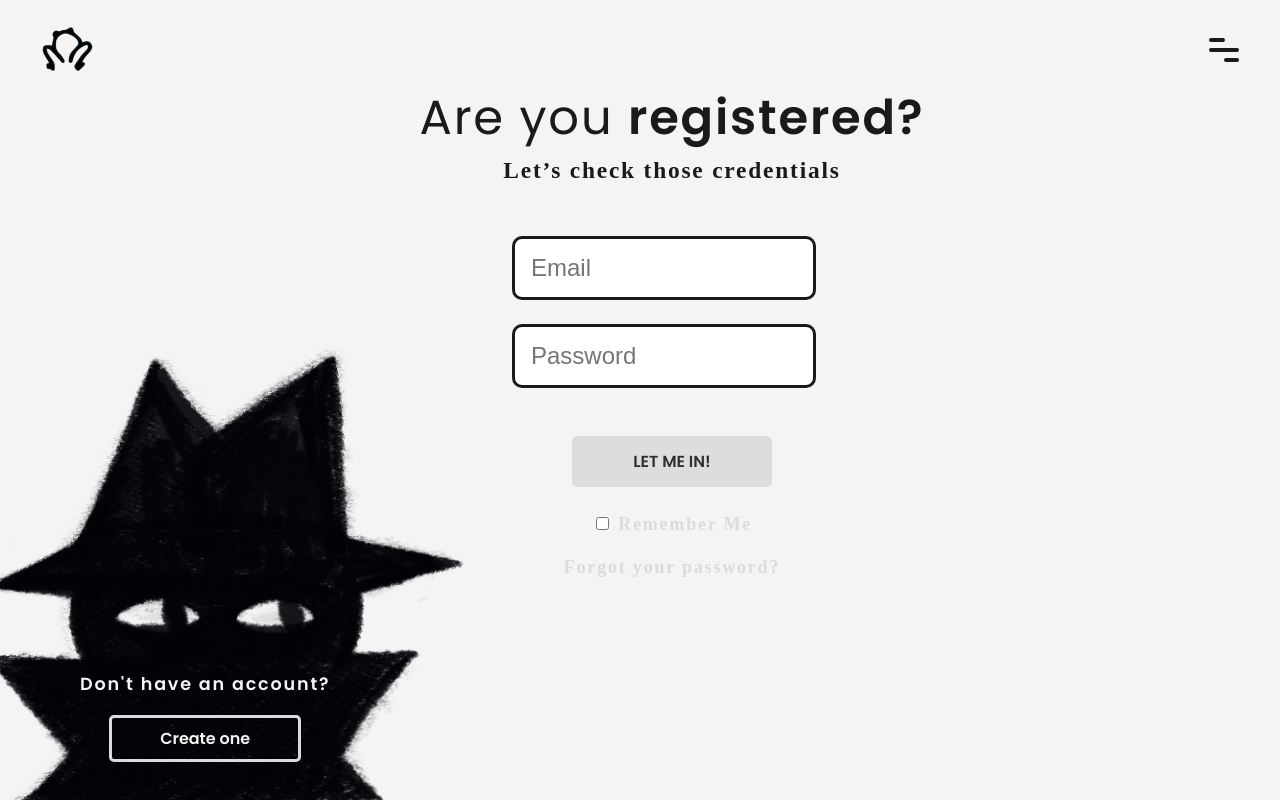
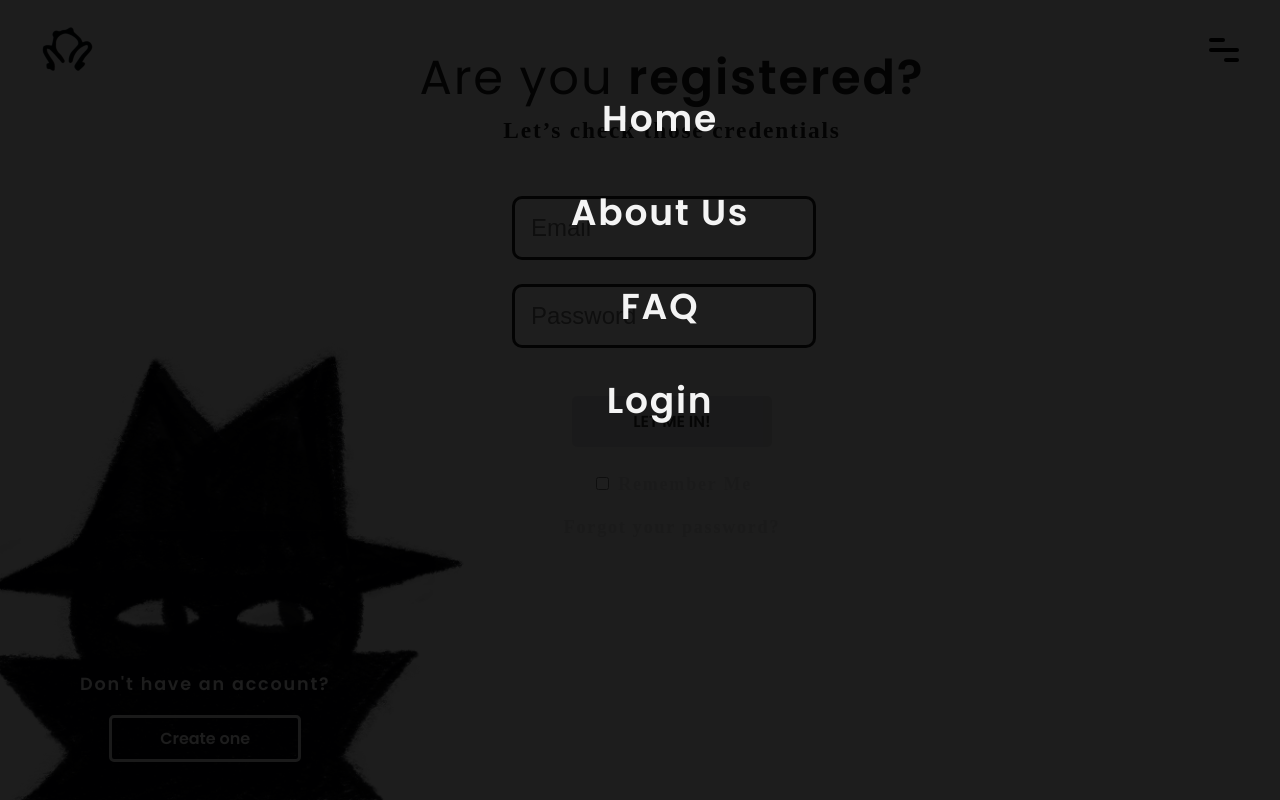
Before and after one commit to BraianPerez97/CoquiArts, a React (Create React App) app in the folder coqui-arts/: page /login in a window 1280 px wide. Both pictures are taken after a click on the button 1240 px from the left and 72 px from the top of the page. Built offline with nearby package versions, Linux system fonts and the light colour scheme; a web font is replaced by a local one.

Commit message:
updating lastest -v . Fix menu to close on click, fix button on hdiw to nav to categories section

```diff
--- a/coqui-arts/src/burger.js
+++ /dev/null
@@ -1,6 +0,0 @@
-var burgerMenu = document.getElementById('burger-menu');
-var overlay = document.getElementById('menu');
-burgerMenu.addEventListener('click',function(){
-  this.classList.toggle("close");
-  overlay.classList.toggle("overlay");
-});
--- a/coqui-arts/src/components/Categories.js
+++ b/coqui-arts/src/components/Categories.js
@@ -66,7 +66,7 @@ const Categories = () => {
   }
 
   return (
-    <section className="home-categories app">
+    <section className="home-categories app" id="Cat">
       <ul className="categories-list hs full">
         {categories.map((category) => (
           <li className="item" onClick={()=> categorySelected(category.name)}>
--- a/coqui-arts/src/components/HDIW.js
+++ b/coqui-arts/src/components/HDIW.js
@@ -49,7 +49,7 @@ const HDIW = () => {
       </div>
       <div id="browse">
         <btn type="button" id="browse">
-          <span className="button-2">Browse talent</span>
+          <a href="#Cat"><span className="button-2">Browse talent</span></a>
         </btn>
       </div>
     </section>
--- a/coqui-arts/src/components/Nav.js
+++ b/coqui-arts/src/components/Nav.js
@@ -4,67 +4,38 @@ import Logo from "../logo_blk.png";
 import "../css/burger.css";
 
 const Nav = () => {
-  /* ======================
-        MENU OPTIONS
-  ========================*/
-  function toggleMenu() {
-    window.alert("hello");
-  }
 
-  const [menu] = useState([
-    {
-      name: "Home",
-      ref: "http://localhost:3000/",
-    },
-    {
-      name: "About us",
-      ref: "http://localhost:3000/about-us",
-    },
-    {
-      name: "FAQ",
-      ref: "http://localhost:3000/faq",
-    },
-    // login conditional
-    [
-      {
-        name: "Login",
-        ref: "http://localhost:3000/login",
-      },
-      {
-        name: "Logout",
-        ref: "http://localhost:3000/",
-      },
-    ],
-  ]);
+  const [menuOpen, setMenuOpen] = useState(false);
 
-  function sayName(name) {
-    window.alert(name);
-  }
 
   return (
     <header>
       <div className="logo">
         <Link exact to="/">
-          {" "}
           <img src={Logo} alt="Coqui Arts logo"></img>
         </Link>
       </div>
 
-      <button className="burger-menu">
+      <button className="burger-menu" onClick={()=> {
+        setMenuOpen(!menuOpen);
+      }}>
         <span></span>
       </button>
 
-      <div className="menu">
+      <div className={menuOpen ? "overlay" : "menu"}>
         <ul>
-          {
-            (menu.map = (category) => {
-              <li onClick={() => sayName(category.name)}>
-                <Link exact to={category.ref}>
-                  <a href={category.ref}>{category.name}</a>
-                </Link>
-              </li>;
-            })
-          }
+              <Link to='/' onClick={()=>{setMenuOpen(!menuOpen)}}><li>
+              Home
+              </li></Link>
+              <Link to='/about-us' onClick={()=>{setMenuOpen(!menuOpen)}}><li>
+              About Us
+              </li></Link>
+              <Link to='/faq' onClick={()=>{setMenuOpen(!menuOpen)}}><li>
+              FAQ
+              </li></Link>
+              <Link to='/login' onClick={()=>{setMenuOpen(!menuOpen)}}><li>
+              Login
+              </li></Link>
         </ul>
       </div>
     </header>
--- a/coqui-arts/src/css/burger.css
+++ b/coqui-arts/src/css/burger.css
@@ -12,7 +12,6 @@
   .burger-menu span,
   .burger-menu span:before,
   .burger-menu span:after {
-    background: var(--black);
     display: block;
     height: 4px;
     opacity: 1;
@@ -28,36 +27,21 @@
     top: 13px;
     width: 30px;
     border-radius: 2rem;
+    background-color: black;
   }
   .burger-menu span:before {
     left: 0px;
     top: -10px;
     width: 16px;
     border-radius: 2rem;
+    background-color: black;
   }
   .burger-menu span:after {
+    background-color: black;
     right: 0px;
     top: 10px;
     width: 15px;
     border-radius: 2rem;
-  }
-
-  .burger-menu.close span {
-    transform: rotate(-45deg);
-    top: 13px;
-    width: 27px;
-  }
-  .burger-menu.close span:before {
-    top: 0px;
-    transform: rotate(90deg);
-    width: 27px;
-  }
-  .burger-menu.close span:after {
-    top: 0px;
-    right:0;
-    transform: rotate(90deg);
-    opacity:0;
-    width:0;
   }
 
   .menu{
@@ -72,26 +56,38 @@
     text-align:center;
     padding-top:20px;
     transition: all 0.3s ease-in-out;
-
   }
 
-  .menu.overlay{
+  .overlay{
     visibility: visible;
-    opacity: 1;
     padding-top:100px;
     background:rgba(0, 0, 0, 0.883);
+    z-index:1;
+    min-width:100%;
+    min-height:100%;
+    position: fixed;
+    top: 0;
+    text-align:center;
+    padding-top:3em;
+    transition: all 0.3s ease-in-out;
+    display: flex;
+    flex-direction: column;
+    align-items: center;
   }
-
-  .menu li{
+  .overlay ul {
+    display: flex;
+    flex-direction: column;
+  }
+  .overlay a li{
     list-style:none;
-  }
-  .menu a{
+    padding: 0.5em;
     color:var(--white);
-    display:block;
-    font-size: 32px;
-    margin-bottom:30px;
+    font-size: 2em;
     text-decoration:none;
     font-family: var(--Primary);
+  }
+  .overlay a li::selection{
+    user-select: none;
   }
   img.logo{
     width: 5rem;
--- a/coqui-arts/src/css/login.css
+++ b/coqui-arts/src/css/login.css
@@ -53,7 +53,6 @@ input.form-control {
   font-size: 1.5rem;
 }
 .card-title1 {
-  padding-top: 10vh;
   font-family: var(--primary);
   font-size: 3rem;
 }
--- a/coqui-arts/src/css/responsive.css
+++ b/coqui-arts/src/css/responsive.css
@@ -135,6 +135,9 @@
   .card-p{
     margin-top: 1em;
   }
+  img.background-img2 {
+    opacity: 40%;
+  }
 }
 
 @media screen and (min-width: 800px) {
@@ -203,6 +206,9 @@
     left: 15vh;
     bottom: 8vh;
   }
+   div.col-1{
+    margin-top: 18vh;
+  }
 }
 @media screen and (min-width: 1400px) {
   main {
--- a/coqui-arts/src/css/sign-up.css
+++ b/coqui-arts/src/css/sign-up.css
@@ -10,7 +10,7 @@
   }
 
   .col-1{
-    margin-top: 18vh;
+    margin-top: 8vh;
   }
   .col-1 h1 {
     font-size: 2.em;
--- a/coqui-arts/src/css/welcome.css
+++ b/coqui-arts/src/css/welcome.css
@@ -22,6 +22,7 @@
 }
 .mini-mess{
     font-size: small;
+    padding-bottom: 10vh;
 }
 .continue {
     width: 30vh;
```
Also changed, not shown: coqui-arts/src/css/hero.css (line endings or trailing spaces).
